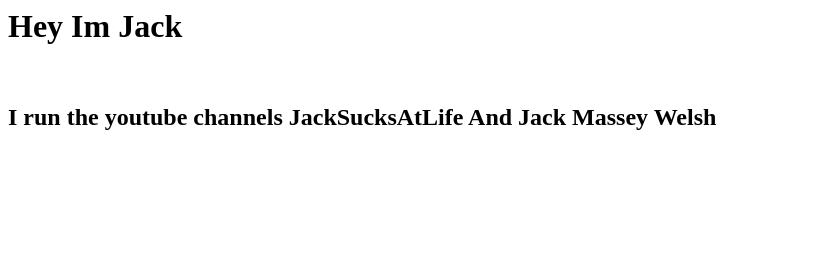
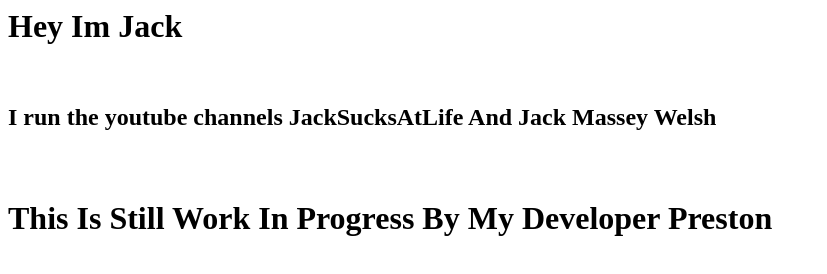
Before and after one commit to DevPreston1/DevPreston1.github.io, a plain HTML site: page index.html in a window 1280 px wide. Shown: the whole page, without its empty margins (0-827 px from the left). Drawn offline with Linux system fonts and the light colour scheme.

Commit message:
Update index.html

```diff
--- a/index.html
+++ b/index.html
@@ -1,3 +1,5 @@
 <h1>Hey Im Jack</h1>
 <br>
 <h2> I run the youtube channels JackSucksAtLife And Jack Massey Welsh<h2>
+  <br>
+  <h1>This Is Still Work In Progress By My Developer Preston</h1>
```
